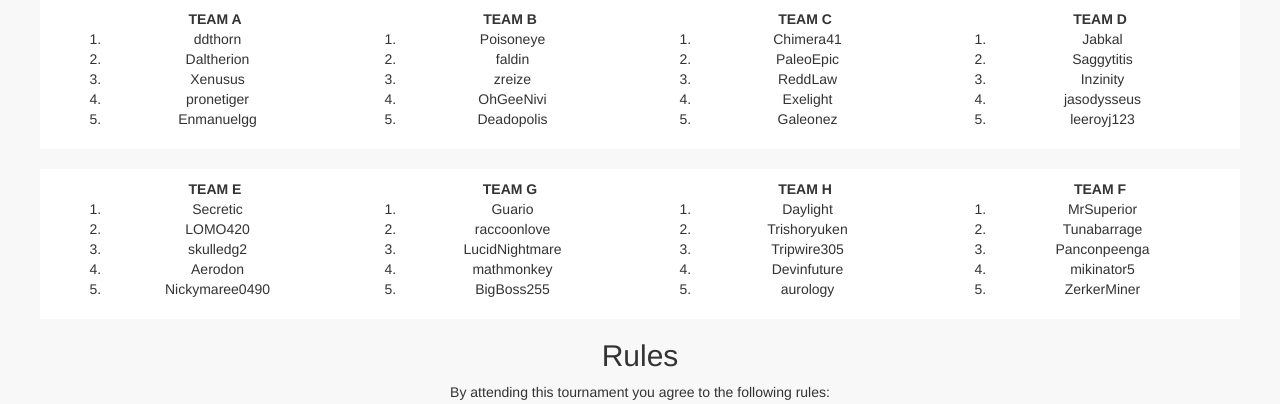
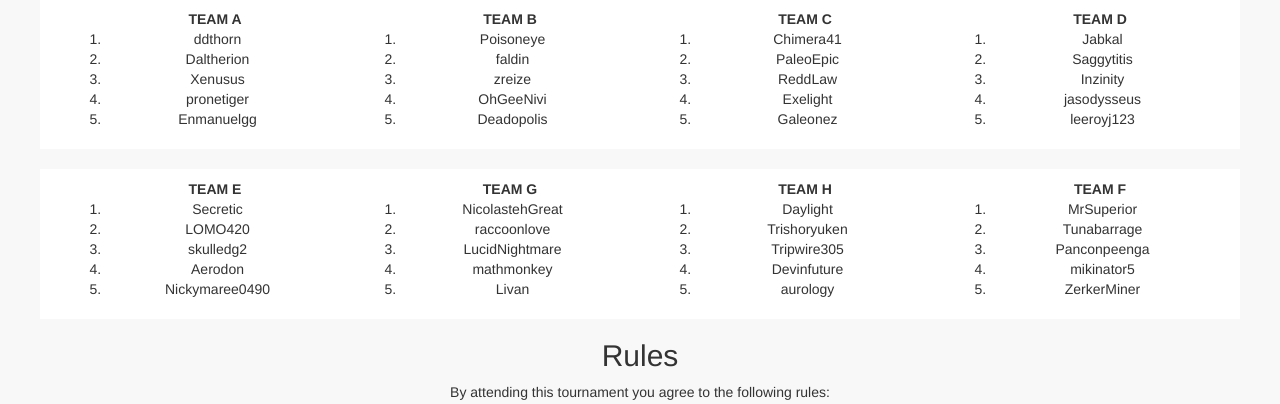
Before and after one commit to gioperalto/panthers-rift, a PHP site: page / in a window 1280 px wide. Shown: the part 1713-2117 px from the top of the page. Run offline with PHP 8.4, Linux system fonts and the light colour scheme; data that the repository does not hold is empty; a stand-in replaces the project's code that opens the database connection.

Commit message:
made changes with player subs

```diff
--- a/index.php
+++ b/index.php
@@ -412,11 +412,11 @@
 						<div class="col-sm-3">
 							<span class="text-center power serious push-right">Team G</span>
 							<ol>
-								<li>Guario</li>
+								<li>NicolastehGreat</li>
 								<li>raccoonlove</li>
 								<li>LucidNightmare</li>
 								<li>mathmonkey</li>
-								<li>BigBoss255</li>
+								<li>Livan</li>
 							</ol>
 						</div>
 						<div class="col-sm-3">
```
